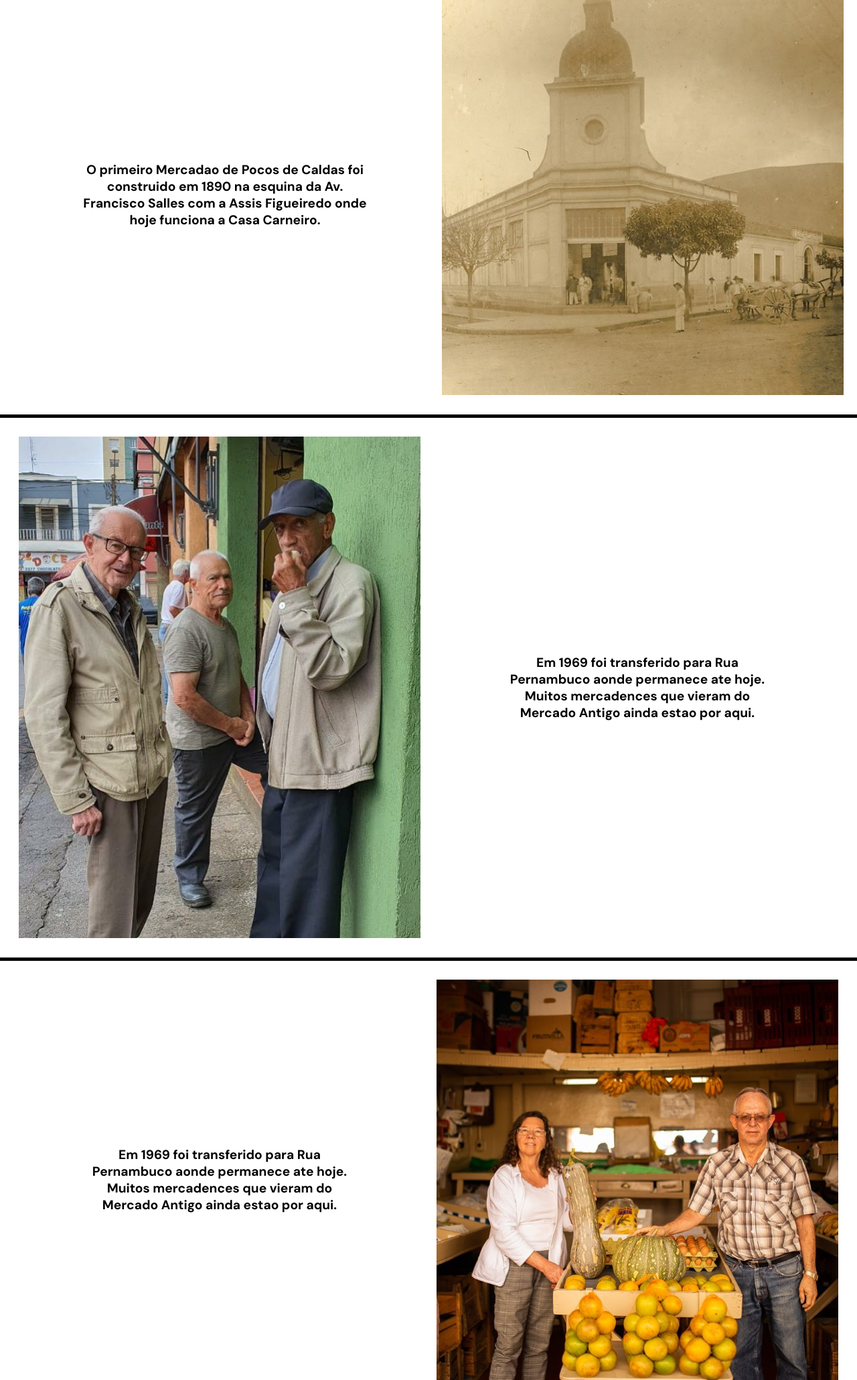
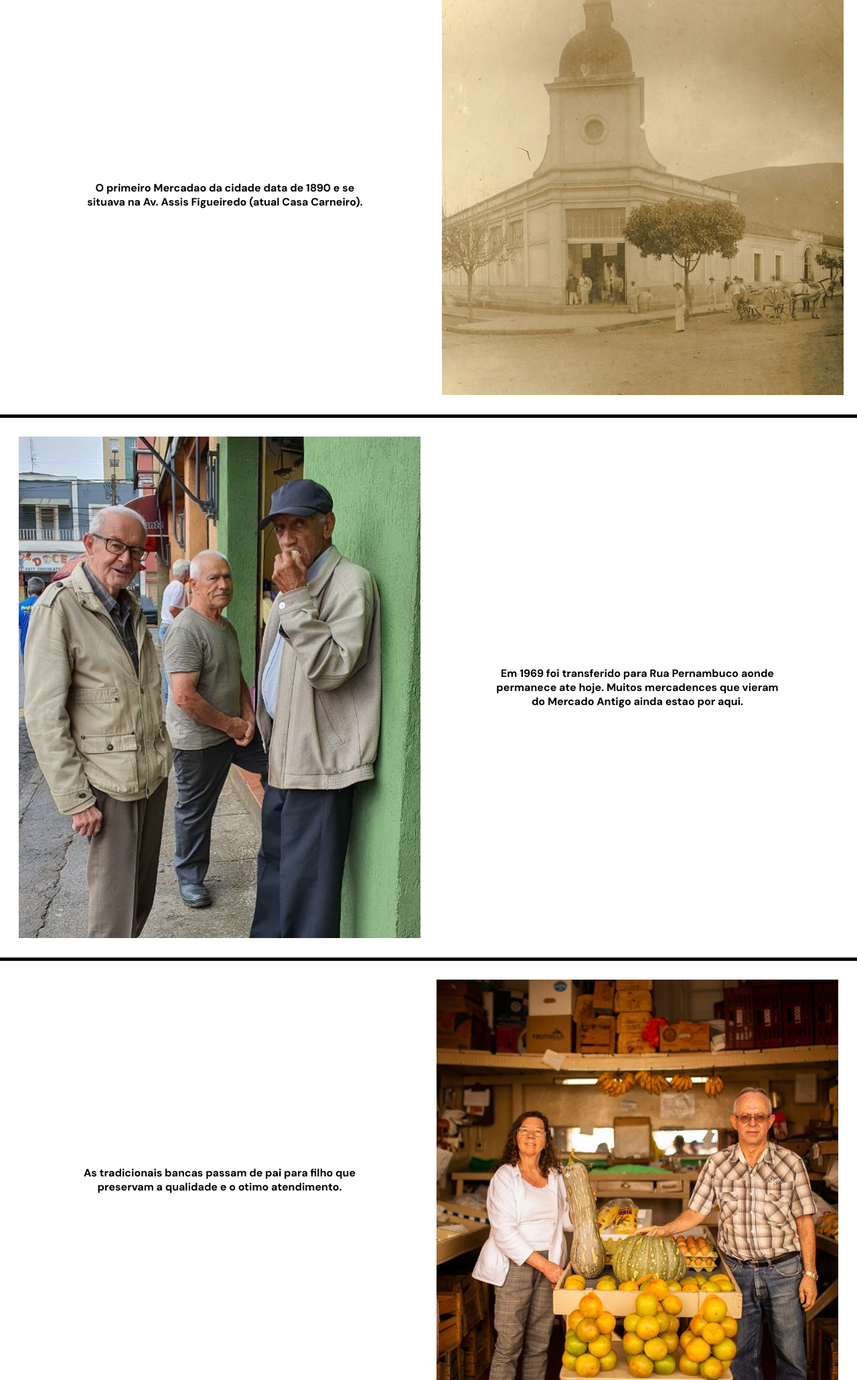
Before and after one commit to juliocfleal/mercadaoPocosdeCaldas, a plain HTML site: page index.html in a window 1280 px wide. Shown: the part 1363-3424 px from the top of the page at 67% size. Drawn offline with Linux system fonts and the light colour scheme; files that its build step writes are made by us from their sources; files whose address does not match are found by name.

Commit message:
fix text and icons

```diff
--- a/assets/style.css
+++ b/assets/style.css
@@ -20,6 +20,7 @@
   font-variant: normal;
   text-transform: none;
   line-height: 1;
+  font-size: 200%;
 
   /* Better Font Rendering =========== */
   -webkit-font-smoothing: antialiased;
--- a/css/style.css
+++ b/css/style.css
@@ -133,7 +133,7 @@ img {
   width: 50%;
   height: 50%;
   text-align: center;
-  font: 700 120% 'DM Sans', sans-serif;
+  font: 700 100% 'DM Sans', sans-serif;
   padding: 8%;
 }
 .dividerblock {
@@ -163,5 +163,4 @@ img {
   width: 100%;
   display: flex;
   justify-content: space-around;
-  font-size: 1000%;
 }
--- a/index.html
+++ b/index.html
@@ -56,8 +56,8 @@
           <h1 class="titulo">Historia</h1>
           <div class="historias">
             <p class="paragrafo">
-              O primeiro Mercadao de Pocos de Caldas foi construido em 1890 na esquina da Av. Francisco Salles
-              com a Assis Figueiredo onde hoje funciona a Casa Carneiro.
+              O primeiro Mercadao da cidade data de 1890 e se situava
+              na Av. Assis Figueiredo (atual Casa Carneiro).
             </p>
             <img class="fotoHistoria" src="/images/historiaUm.jpg" />
           </div>
@@ -76,8 +76,7 @@
       <div class="dividerblock"></div>
       <div class="historias">
         <p class="paragrafo">
-          Em 1969 foi transferido para Rua Pernambuco aonde permanece ate hoje.
-          Muitos mercadences que vieram do Mercado Antigo ainda estao por aqui.
+          As tradicionais bancas passam de pai para filho que preservam a qualidade e o otimo atendimento.
         </p>
         <img class="fotoHistoria" src="/images/historiaTres.jpg" />
       </section>
```
